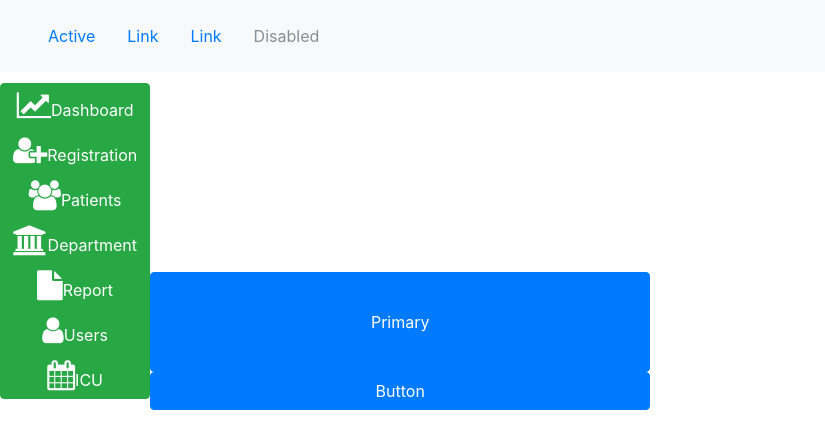
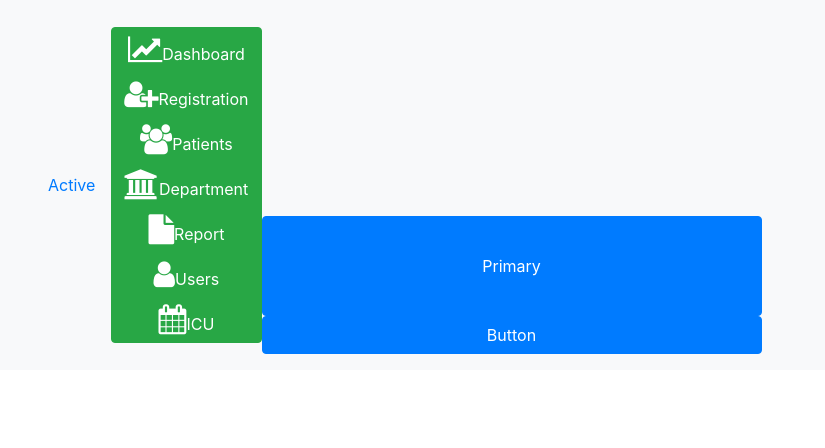
Before and after one commit to SavindaSenevirathne/DentalWeb, a plain HTML site: page index.html in a window 1280 px wide. Shown: the whole page, without its empty margins (0-825 px from the left). Drawn offline with Linux system fonts and the light colour scheme.

Commit message:
Git test to index.html

```diff
--- a/index.html
+++ b/index.html
@@ -16,16 +16,7 @@
 		      <a class="nav-link" href="#">Active</a>
 		    </li>
 		    <li class="nav-item">
-		      <a class="nav-link" href="#">Link</a>
-		    </li>
-		    <li class="nav-item">
-		      <a class="nav-link" href="#">Link</a>
-		    </li>
-		    <li class="nav-item">
-		      <a class="nav-link disabled" href="#">Disabled</a>
-		    </li>
-		  </ul>
-		</nav>
+
 
 
 
```
